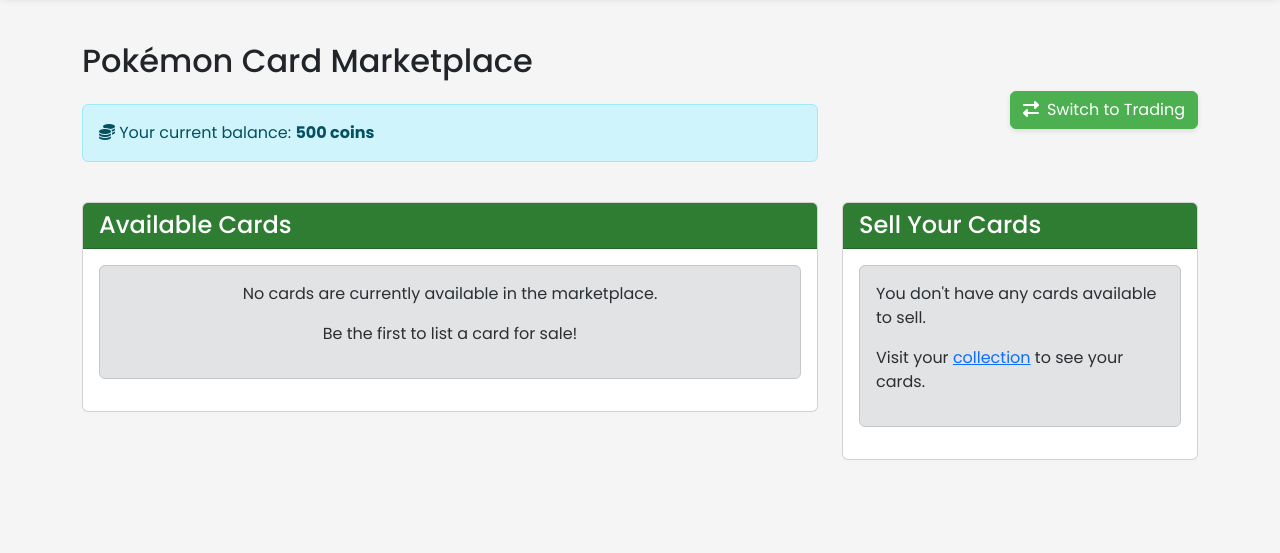
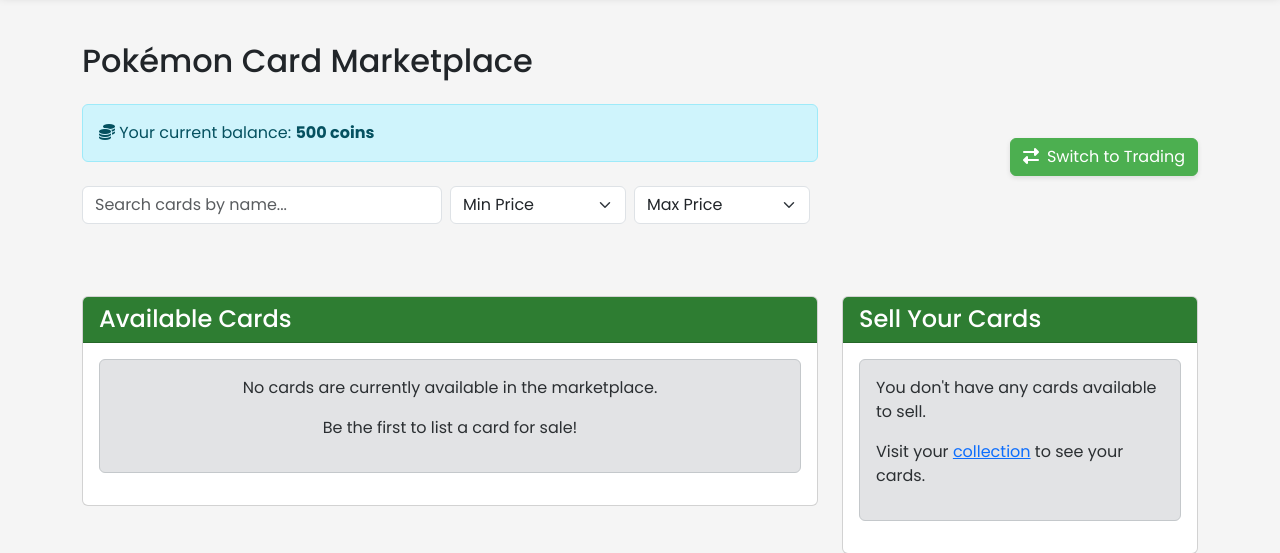
Before and after one commit to frankchang1000/PokeTrade, a Django app: page /marketplace/ in a window 1280 px wide. Shown: the part 82-635 px from the top of the page. Run offline with Django 5.2, Linux system fonts and the light colour scheme; the visitor is signed in with stand-in values (Sample User, id 1); data comes from the database, SQL or seed files in the repository; data that the repository does not hold is empty; some libraries are stand-ins or nearby versions.

Commit message:
Search bar and price range for marketplace

```diff
--- a/marketplace/templates/marketplace/marketplace.html
+++ b/marketplace/templates/marketplace/marketplace.html
@@ -9,6 +9,31 @@
       <div class="alert alert-info">
         <i class="fas fa-coins"></i> Your current balance: <strong>{{ user_balance }} coins</strong>
       </div>
+
+      <form method="get" action="{% url 'marketplace' %}" class="row g-2 mb-4">
+        <div class="row g-2 mb-4">
+          <div class="col-md-6">
+            <input type="text" id="searchInput" class="form-control" placeholder="Search cards by name...">
+          </div>
+          <div class="col-md-3">
+            <select id="minPriceFilter" class="form-select">
+              <option value="">Min Price</option>
+              <option value="10">10+</option>
+              <option value="50">50+</option>
+              <option value="100">100+</option>
+              <option value="500">500+</option>
+            </select>
+          </div>
+          <div class="col-md-3">
+            <select id="maxPriceFilter" class="form-select">
+              <option value="">Max Price</option>
+              <option value="50">Up to 50</option>
+              <option value="100">Up to 100</option>
+              <option value="500">Up to 500</option>
+              <option value="1000">Up to 1000</option>
+            </select>
+          </div>
+        </div>
     </div>
     <div class="col-lg-4 text-end align-self-center">
       <a href="{% url 'trading' %}" class="btn btn-primary">
@@ -126,8 +151,36 @@
 
 {% block extra_js %}
 <script>
-  document.addEventListener('DOMContentLoaded', function() {
-    // add any marketplace-specific javascript here
+  document.addEventListener('DOMContentLoaded', function () {
+    const searchInput = document.getElementById('searchInput');
+    const minPriceFilter = document.getElementById('minPriceFilter');
+    const maxPriceFilter = document.getElementById('maxPriceFilter');
+    const cardContainers = document.querySelectorAll('.card.h-100');
+
+    function filterCards() {
+      const searchTerm = searchInput.value.toLowerCase();
+      const minPrice = parseInt(minPriceFilter.value) || 0;
+      const maxPrice = parseInt(maxPriceFilter.value) || Infinity;
+
+      cardContainers.forEach(card => {
+        const name = card.querySelector('.card-title').textContent.toLowerCase();
+        const priceText = card.querySelector('.card-text').textContent.match(/Price:\s*(\d+)/);
+        const price = priceText ? parseInt(priceText[1]) : 0;
+
+        const matchesName = name.includes(searchTerm);
+        const matchesPrice = price >= minPrice && price <= maxPrice;
+
+        if (matchesName && matchesPrice) {
+          card.parentElement.style.display = '';
+        } else {
+          card.parentElement.style.display = 'none';
+        }
+      });
+    }
+
+    searchInput.addEventListener('input', filterCards);
+    minPriceFilter.addEventListener('change', filterCards);
+    maxPriceFilter.addEventListener('change', filterCards);
   });
 </script>
 {% endblock extra_js %}
--- a/marketplace/views.py
+++ b/marketplace/views.py
@@ -5,6 +5,7 @@ from django.db import transaction
 from django.db.models import F
 from django.http import JsonResponse
 from django.contrib.auth.models import User
+from django.db.models import Q
 
 from .models import Listing, Transaction, TradeOffer, TradeOfferItem
 from cards.models import Card, UserCard
@@ -13,7 +14,19 @@ from accounts.models import Profile
 @login_required
 def marketplace(request):
     """view for the marketplace page showing all active listings"""
+
+    search_term = request.GET.get("search", "")
+    min_price = request.GET.get("min_price")
+    max_price = request.GET.get("max_price")
+
     listings = Listing.objects.filter(is_active=True).select_related('card', 'seller')
+
+    if search_term:
+        listings = listings.filter(card__name__icontains=search_term)
+    if min_price:
+        listings = listings.filter(price__gte=min_price)
+    if max_price:
+        listings = listings.filter(price__lte=max_price)
 
     # get the user's balance for display
     user_profile = Profile.objects.get(user=request.user)
```
